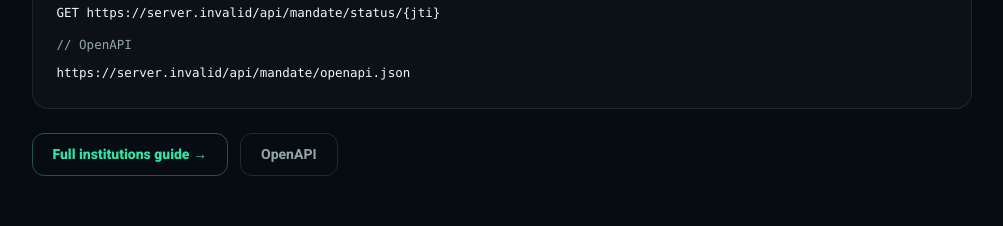
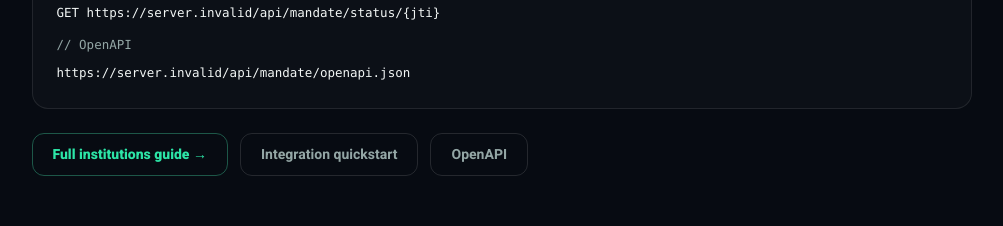
Before and after one commit to yyrhlbrstt-svg/Zakai, a Next.js app: page /en/business in a window 1280 px wide. Shown: the part 1640-1866 px from the top of the page, without its empty margins (131-1134 px from the left). Built offline with nearby package versions, Linux system fonts and the light colour scheme; no server answers; a web font is replaced by a local one.

Commit message:
fix(business): restore OpenAPI link, add integrations CTA
Co-authored-by: yyrhlbrstt-svg <yyrhlbrstt-svg@users.noreply.github.com>

```diff
--- a/src/app/[locale]/business/page.tsx
+++ b/src/app/[locale]/business/page.tsx
@@ -175,6 +175,12 @@ export default async function BusinessPage({
             >
               {tIapp_locale_business_page("t_c745fdea")}
             </Link>
+            <Link
+              href="/integrations"
+              className="inline-block text-ink-soft font-bold text-[14px] no-underline border border-[rgba(255,255,255,0.12)] rounded-xl px-5 py-2.5"
+            >
+              Integration quickstart
+            </Link>
             <a
               href={`${ORIGIN}/api/mandate/openapi.json`}
               target="_blank"
```
